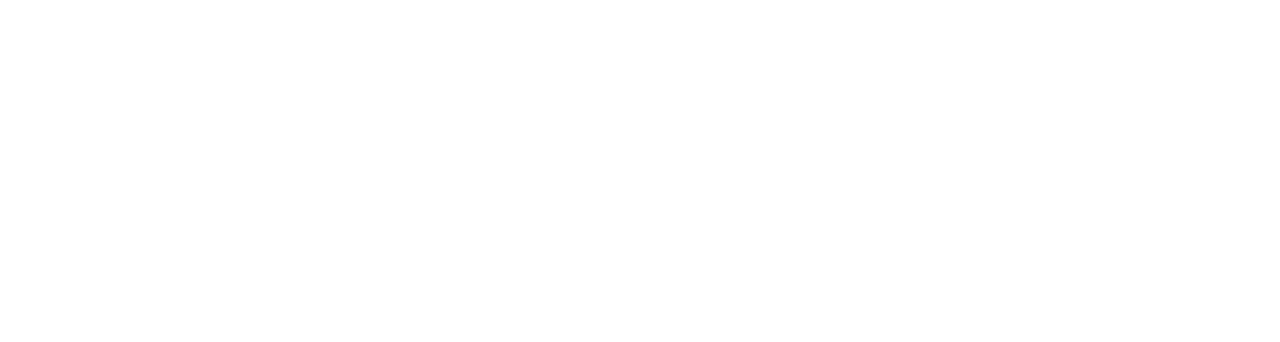
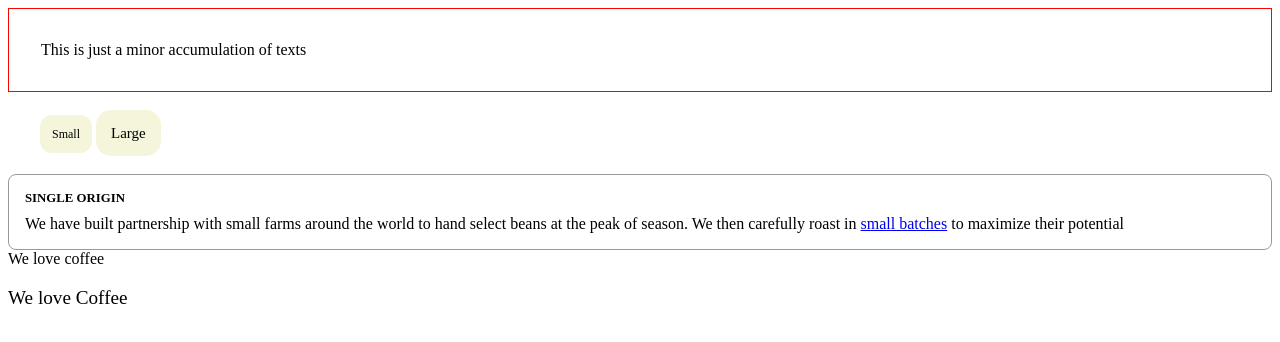
Before and after one commit to techtheriac/css-in-depth, a website: page src/index.html in a window 1280 px wide. Drawn offline with Linux system fonts and the light colour scheme.

Commit message:
Panel styled with rem values added

```diff
--- a/package.json
+++ b/package.json
@@ -4,9 +4,9 @@
   "description": "",
   "main": "index.js",
   "scripts": {
-    "dev": "pacrel src/index.html"
+    "dev": "parcel src/index.html"
   },
   "keywords": [],
-  "author": "",
+  "author": "Franklin Jezreel",
   "license": "ISC"
 }
--- a/src/index.html
+++ b/src/index.html
@@ -7,7 +7,25 @@
     <title>CSS Indepth</title>
   </head>
   <body>
-    <main></main>
+    <main>
+      <div class="padded">
+        This is just a minor accumulation of texts
+      </div>
+      <div class="small-large">
+        <span class="box box-small">Small</span>
+        <span class="box box-large">Large</span>
+      </div>
+      <div class="panel">
+        <h1>Single Origin</h1>
+        <div class="panel-body">
+          We have built partnership with small farms around the world to hand
+          select beans at the peak of season. We then carefully roast in
+          <a href="/batch-size">small batches</a> to maximize their potential
+        </div>
+      </div>
+    </main>
+    We love coffee
+    <p class="slogan">We love Coffee</p>
     <script src="./script.js"></script>
   </body>
 </html>
--- a/src/style.css
+++ b/src/style.css
@@ -0,0 +1,49 @@
+body {
+  font-family: "Space Mono";
+  font-size: 16px;
+}
+main {
+  display: flex;
+  flex-direction: column;
+}
+
+main > div {
+  padding: 2em;
+}
+
+.padded {
+  border: 1px solid red;
+  font-size: 16px;
+  padding: 2em;
+}
+
+.box {
+  padding: 1em;
+  border-radius: 1em;
+  background-color: beige;
+}
+
+.box-small {
+  font-size: 12px;
+}
+
+.box-large {
+  font-size: 15px;
+}
+
+.slogan {
+  font-size: 1.2em;
+}
+
+.panel {
+  padding: 1em;
+  border-radius: 0.5em;
+  border: 1px solid #999;
+}
+
+.panel > h1 {
+  margin-top: 0;
+  font-size: 0.8rem;
+  font-weight: bold;
+  text-transform: uppercase;
+}
```
